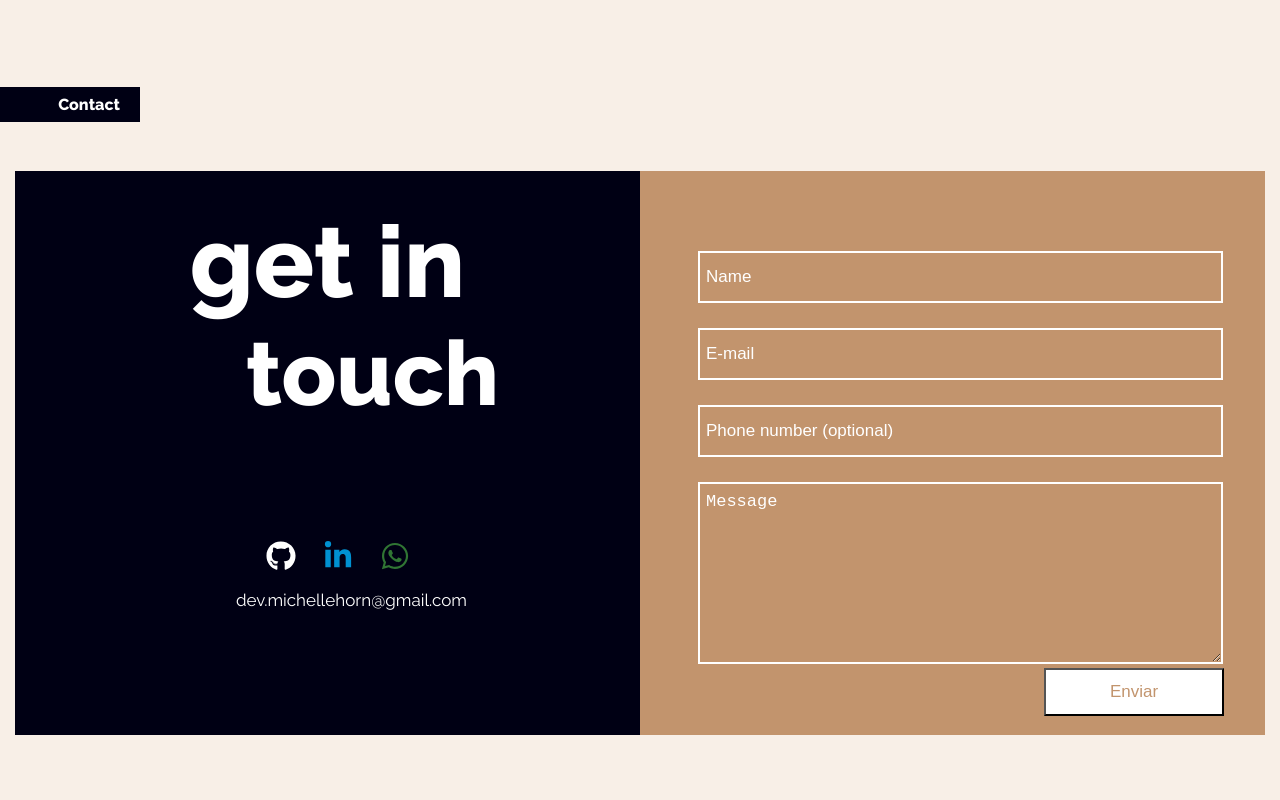
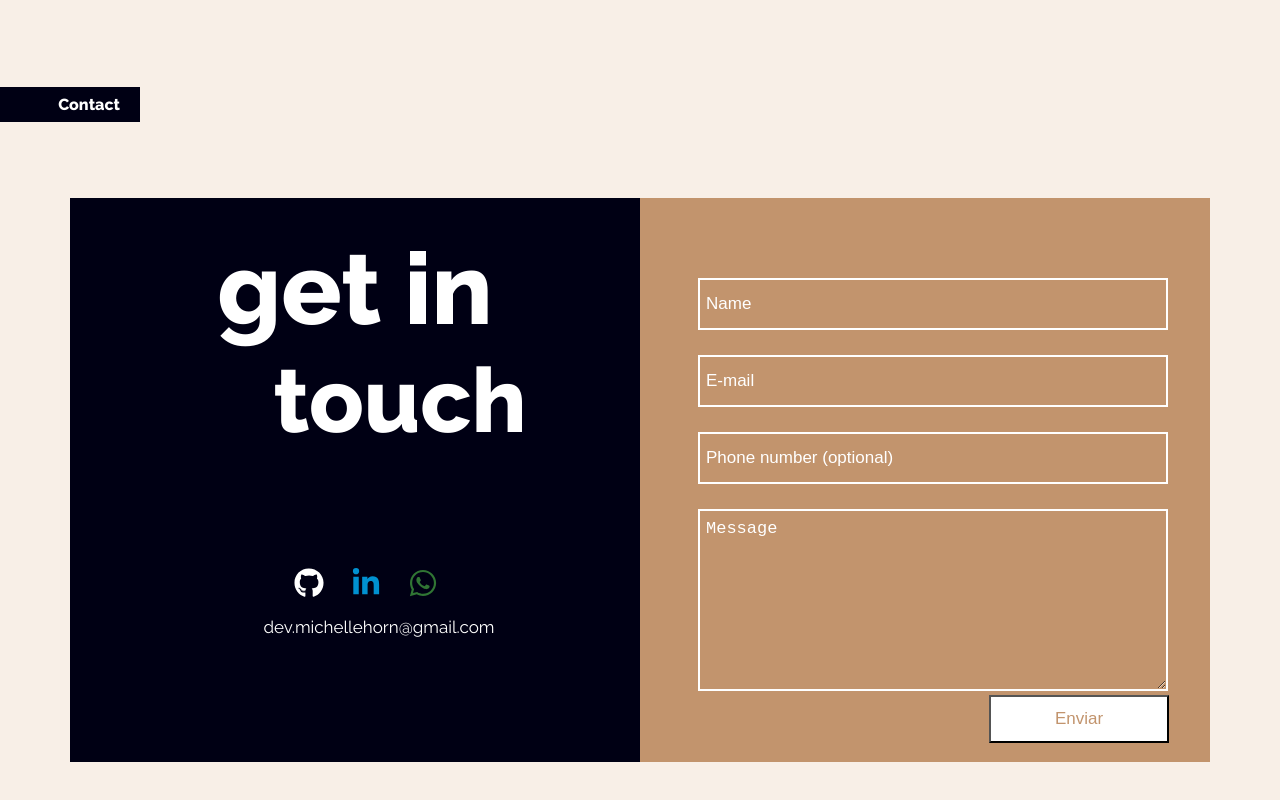
Before and after one commit to michellehorn/devmhorn, a React (Create React App) app: page / in a window 1280 px wide. Shown: the part 3318-4118 px from the top of the page. Built offline with nearby package versions, Linux system fonts and the light colour scheme.

Commit message:
fix: contact layout

```diff
--- a/src/App.js
+++ b/src/App.js
@@ -23,7 +23,7 @@ export default class App extends Component {
   handleScroll = () => {
     const lastScrollY = window.scrollY;
     window.requestAnimationFrame(() => {
-      this.setState({ theme: lastScrollY > 717 ? "dark" : "light" });
+      this.setState({ theme: lastScrollY > 600 ? "dark" : "light" });
       this.setState({ hash: window.location.hash });
     });
   };
--- a/src/sections/Contact.js
+++ b/src/sections/Contact.js
@@ -20,7 +20,7 @@ export default class Contact extends Component {
       <>
         <Section className="yellow-bg d-block">
           <Badge>Contact</Badge>
-          <Container className="d-flex">
+          <Container className="d-flex" top={70}>
             <Box className="dark-bg">
               <Title size={100}>get in</Title>
               <Title size={90} className="pl-2">
--- a/src/style.js
+++ b/src/style.js
@@ -77,11 +77,11 @@ export const Text = styled.span`
 
 export const Box = styled.div`
   height: 500px;
-  margin-top: 2em;
+  margin-top: 1em;
   width: 100%;
-  min-width: 500px;
+  min-width: 400px;
+  max-width: 700px;
   padding: 2em 10px;
-  padding-top: 2em;
 `;
 
 export const Form = styled.form`
```
